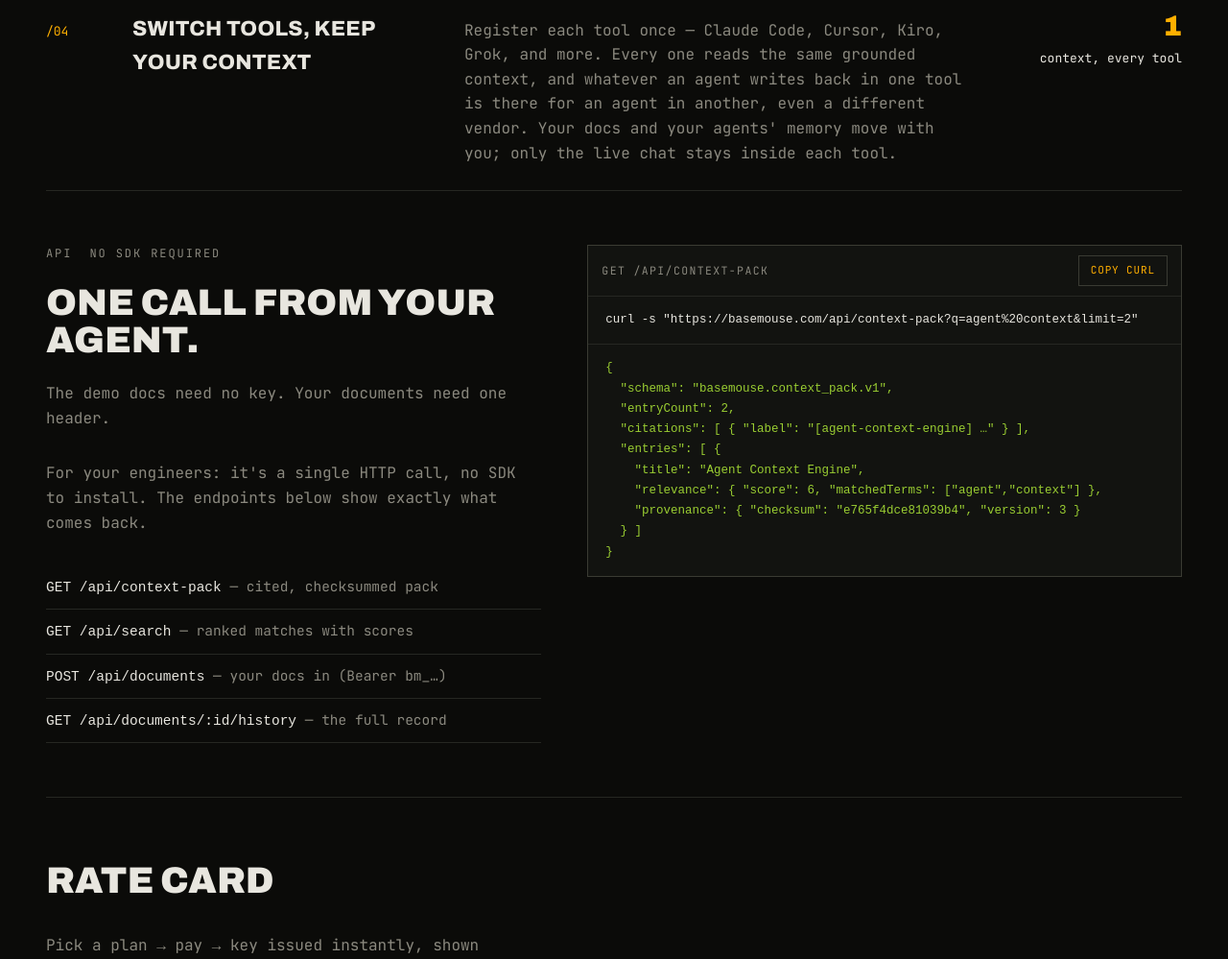
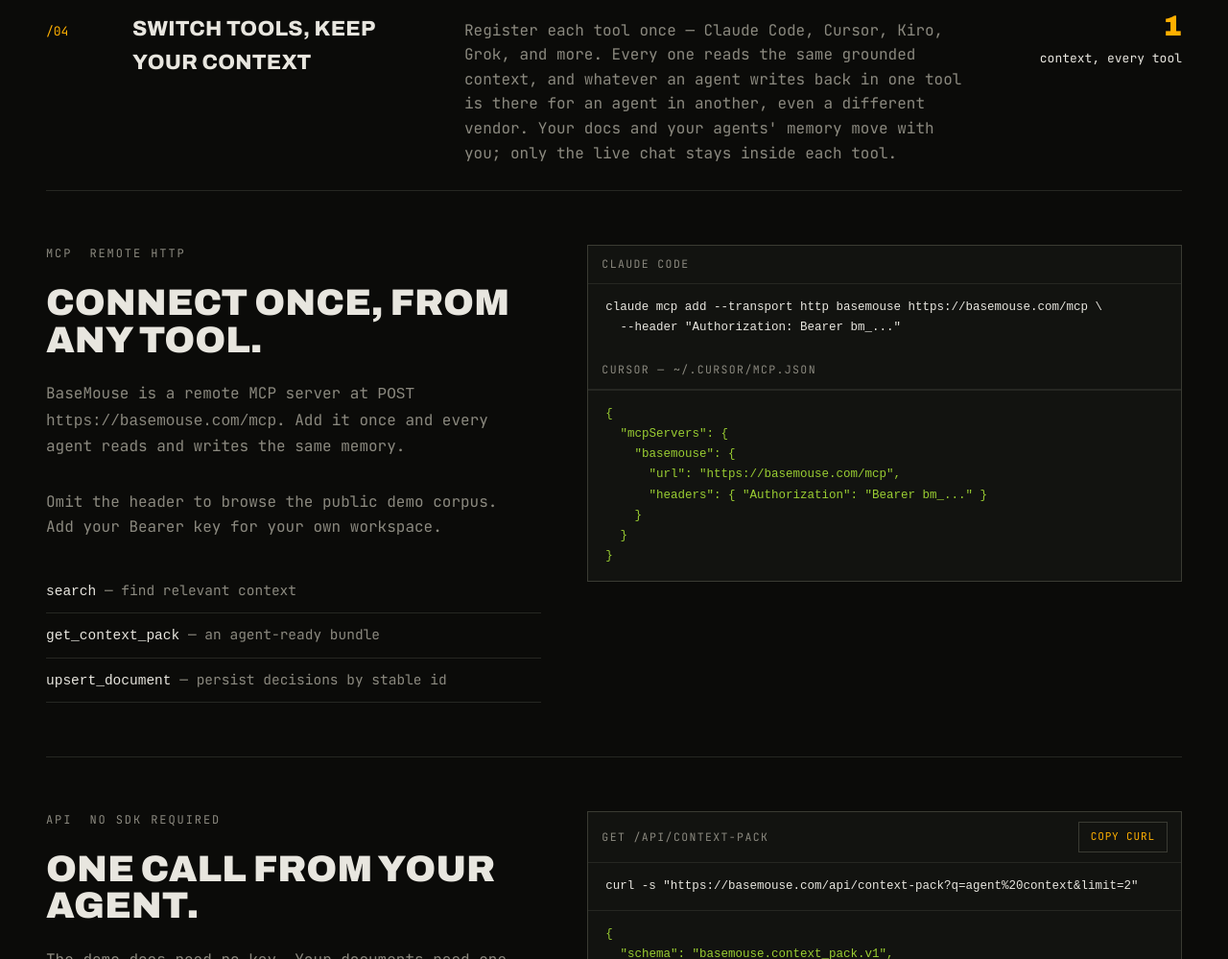
Before and after one commit to basemouse/basemouse-core, a website: page public/index.html in a window 1280 px wide. Shown: the part 1685-2684 px from the top of the page at 96% size. Drawn offline with Linux system fonts and the light colour scheme; no server answers.

Commit message:
sync: open-core snapshot from product repo @ 570ef79

```diff
--- a/public/index.html
+++ b/public/index.html
@@ -56,7 +56,9 @@
         <section class="hero">
           <div class="hero-copy">
             <p class="spec-strip" aria-label="Product metadata">
-              <span>UNIT: AGENT-MEMORY</span><span>REV: <b>0.3</b></span><span>STORE: <b id="metric-docs-wrap">CROSS-TOOL</b></span>
+              <span>UNIT: AGENT-MEMORY</span>
+              <span>REV: <b>0.3</b></span>
+              <span>STORE: <b id="metric-docs-wrap">CROSS-TOOL</b></span>
             </p>
             <h1 aria-label="One memory for your agents, every AI tool.">ONE MEMORY FOR YOUR AGENTS, <span class="hl">EVERY</span> AI TOOL.</h1>
             <p class="sub">
@@ -124,9 +126,47 @@
           </div>
         </section>
 
+        <section class="quickstart" id="connect" aria-label="MCP quickstart">
+          <div class="qs-intro">
+            <p class="spec-strip">
+              <span>MCP</span>
+              <span>REMOTE HTTP</span>
+            </p>
+            <h2 aria-label="Connect once, from any tool.">CONNECT ONCE, FROM ANY TOOL.</h2>
+            <p class="sub">BaseMouse is a remote MCP server at <code>POST https://basemouse.com/mcp</code>. Add it once and every agent reads and writes the same memory.</p>
+            <p class="sub">Omit the header to browse the public demo corpus. Add your Bearer key for your own workspace.</p>
+            <ul class="qs-list">
+              <li><code>search</code> — find relevant context</li>
+              <li><code>get_context_pack</code> — an agent-ready bundle</li>
+              <li><code>upsert_document</code> — persist decisions by stable id</li>
+            </ul>
+          </div>
+          <figure class="code-card">
+            <div class="code-head">
+              <span class="code-label">Claude Code</span>
+            </div>
+            <pre class="code-block" aria-label="Claude Code install command"><code>claude mcp add --transport http basemouse https://basemouse.com/mcp \
+  --header "Authorization: Bearer bm_..."</code></pre>
+            <div class="code-head">
+              <span class="code-label">Cursor — ~/.cursor/mcp.json</span>
+            </div>
+            <pre class="code-block code-response" aria-label="Cursor configuration"><code>{
+  "mcpServers": {
+    "basemouse": {
+      "url": "https://basemouse.com/mcp",
+      "headers": { "Authorization": "Bearer bm_..." }
+    }
+  }
+}</code></pre>
+          </figure>
+        </section>
+
         <section class="quickstart" id="api" aria-label="API quickstart">
           <div class="qs-intro">
-            <p class="spec-strip"><span>API</span><span>NO SDK REQUIRED</span></p>
+            <p class="spec-strip">
+              <span>API</span>
+              <span>NO SDK REQUIRED</span>
+            </p>
             <h2 aria-label="One call from your agent.">ONE CALL FROM YOUR AGENT.</h2>
             <p class="sub">The demo docs need no key. Your documents need one header.</p>
             <p class="sub">For your engineers: it's a single HTTP call, no SDK to install. The endpoints below show exactly what comes back.</p>
@@ -168,7 +208,10 @@
         </section>
 
         <section class="opencore" id="open-core" aria-label="Open core">
-          <p class="spec-strip"><span>OPEN CORE</span><span>MIT LICENSED</span></p>
+          <p class="spec-strip">
+            <span>OPEN CORE</span>
+            <span>MIT LICENSED</span>
+          </p>
           <h2 aria-label="Run the core yourself.">RUN THE CORE YOURSELF.</h2>
           <p class="sub">
             BaseMouse is <b>open source at its heart</b>. The engine that imports your docs and
@@ -184,7 +227,10 @@
         </section>
 
         <section class="faq" id="faq" aria-label="Frequently asked questions">
-          <p class="spec-strip"><span>FAQ</span><span>PLAIN ANSWERS</span></p>
+          <p class="spec-strip">
+            <span>FAQ</span>
+            <span>PLAIN ANSWERS</span>
+          </p>
           <h2 aria-label="Questions, answered.">QUESTIONS, ANSWERED.</h2>
           <details>
             <summary>What does BaseMouse actually do?</summary>
```
